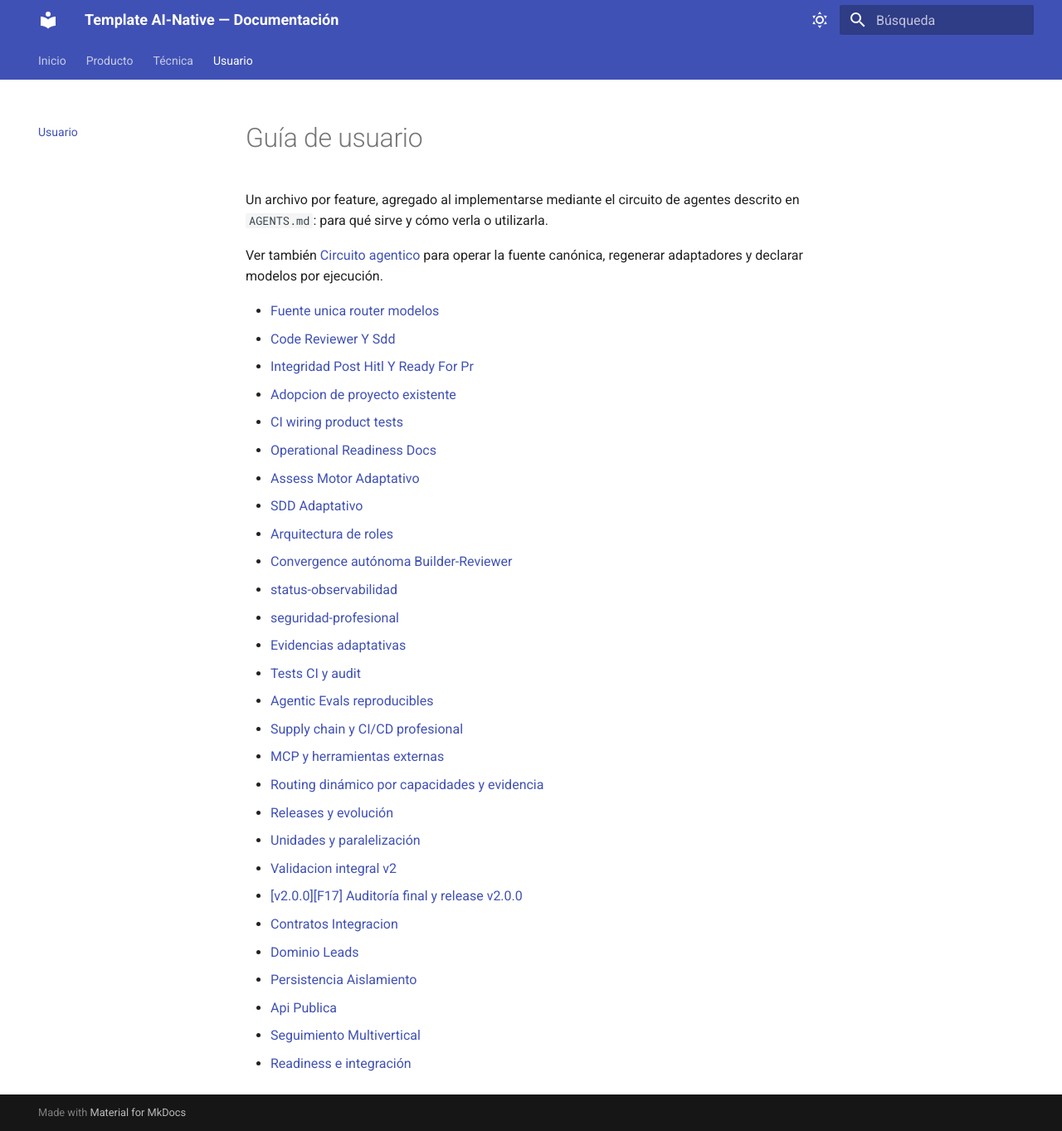
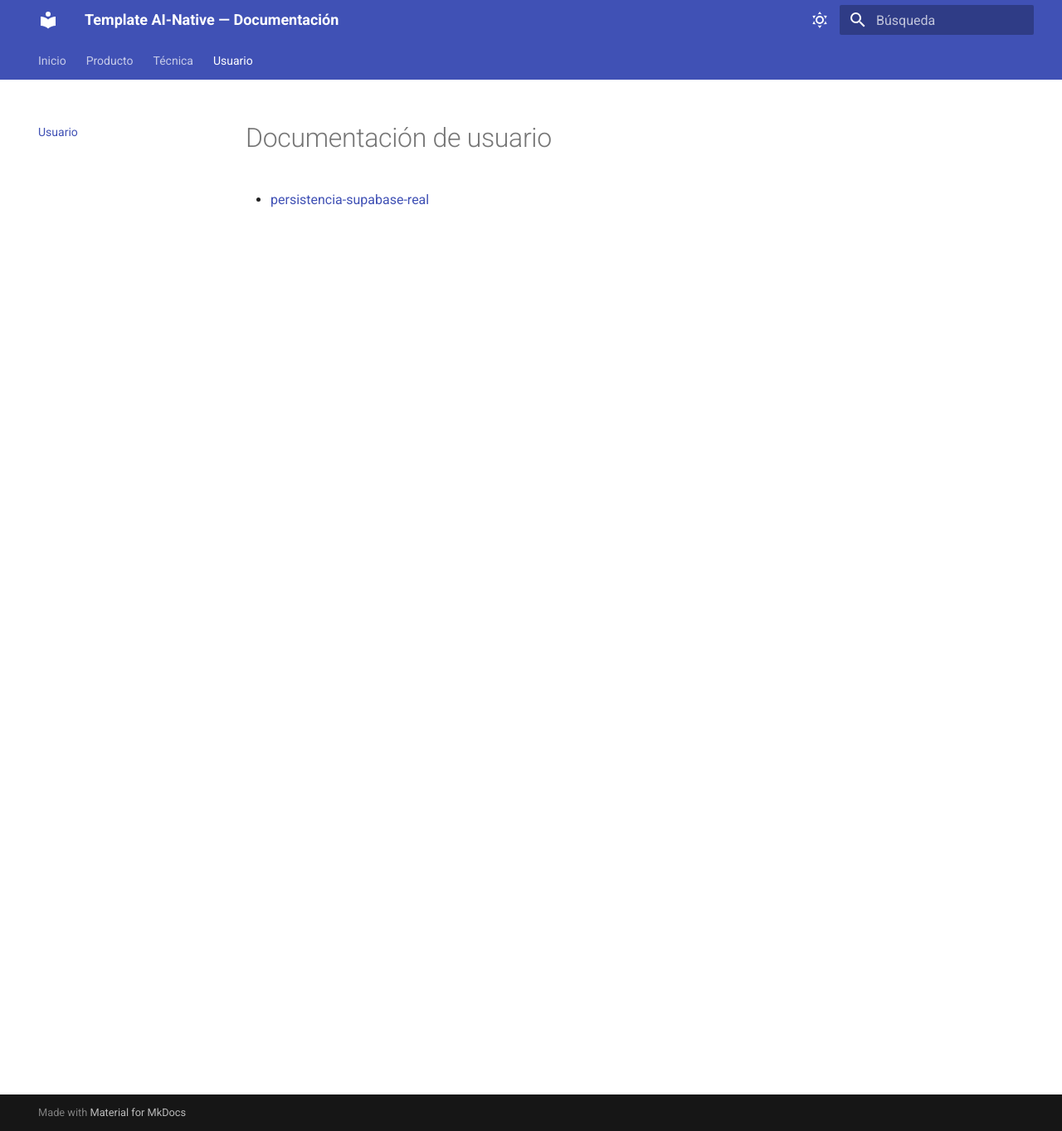
Before and after one commit to jlbellonGmail/gi-common-crm, an MkDocs documentation site: the page built from docs/usuario/index.md, in a window 1280 px wide and 1363 px high. Shown: the whole window at 83% size. Built offline with MkDocs 1.6.1 and Material for MkDocs 9.7.7, drawn with Linux system fonts in a browser that asks for light colours.

Commit message:
docs(crm): index user persistence documentation

```diff
--- a/docs/usuario/index.md
+++ b/docs/usuario/index.md
@@ -1,41 +1,5 @@
-# Guía de usuario
-
-Un archivo por feature, agregado al implementarse mediante el circuito
-de agentes descrito en `AGENTS.md`: para qué sirve y cómo verla o
-utilizarla.
-
-Ver también [Circuito agentico](circuito-agentico.md) para operar la
-fuente canónica, regenerar adaptadores y declarar modelos por ejecución.
+# Documentación de usuario
 
 <!-- FEATURE_LINKS_START -->
-
-- [Fuente unica router modelos](fuente-unica-router-modelos.md)
-- [Code Reviewer Y Sdd](code-reviewer-y-sdd.md)
-- [Integridad Post Hitl Y Ready For Pr](integridad-post-hitl-y-ready-for-pr.md)
-- [Adopcion de proyecto existente](adopcion-proyecto-existente.md)
-- [CI wiring product tests](ci-wiring-product-tests.md)
-- [Operational Readiness Docs](operational-readiness-docs.md)
-- [Assess Motor Adaptativo](assess-motor-adaptativo.md)
-- [SDD Adaptativo](sdd-adaptativo.md)
-- [Arquitectura de roles](arquitectura-roles.md)
-- [Convergence autónoma Builder-Reviewer](convergence.md)
-- [status-observabilidad](status-observabilidad.md)
-- [seguridad-profesional](seguridad-profesional.md)
-- [Evidencias adaptativas](evidencias-adaptativas.md)
-- [Tests CI y audit](tests-ci-audit.md)
-- [Agentic Evals reproducibles](agentic-evals.md)
-- [Supply chain y CI/CD profesional](supply-chain-cicd.md)
-- [MCP y herramientas externas](mcp-herramientas.md)
-- [Routing dinámico por capacidades y evidencia](routing-dinamico.md)
-- [Releases y evolución](releases-evolucion.md)
-- [Unidades y paralelización](unidades-paralelizacion.md)
-- [Validacion integral v2](validacion-integral-v2.md)
-- [[v2.0.0][F17] Auditoría final y release v2.0.0](auditoria-release-v2.md)
-- [Contratos Integracion](contratos-integracion.md)
-- [Dominio Leads](dominio-leads.md)
-- [Persistencia Aislamiento](persistencia-aislamiento.md)
-- [Api Publica](api-publica.md)
-- [Seguimiento Multivertical](seguimiento-multivertical.md)
-- [Readiness e integración](readiness-integracion.md)
-
+- [persistencia-supabase-real](persistencia-supabase-real.md)
 <!-- FEATURE_LINKS_END -->
```
